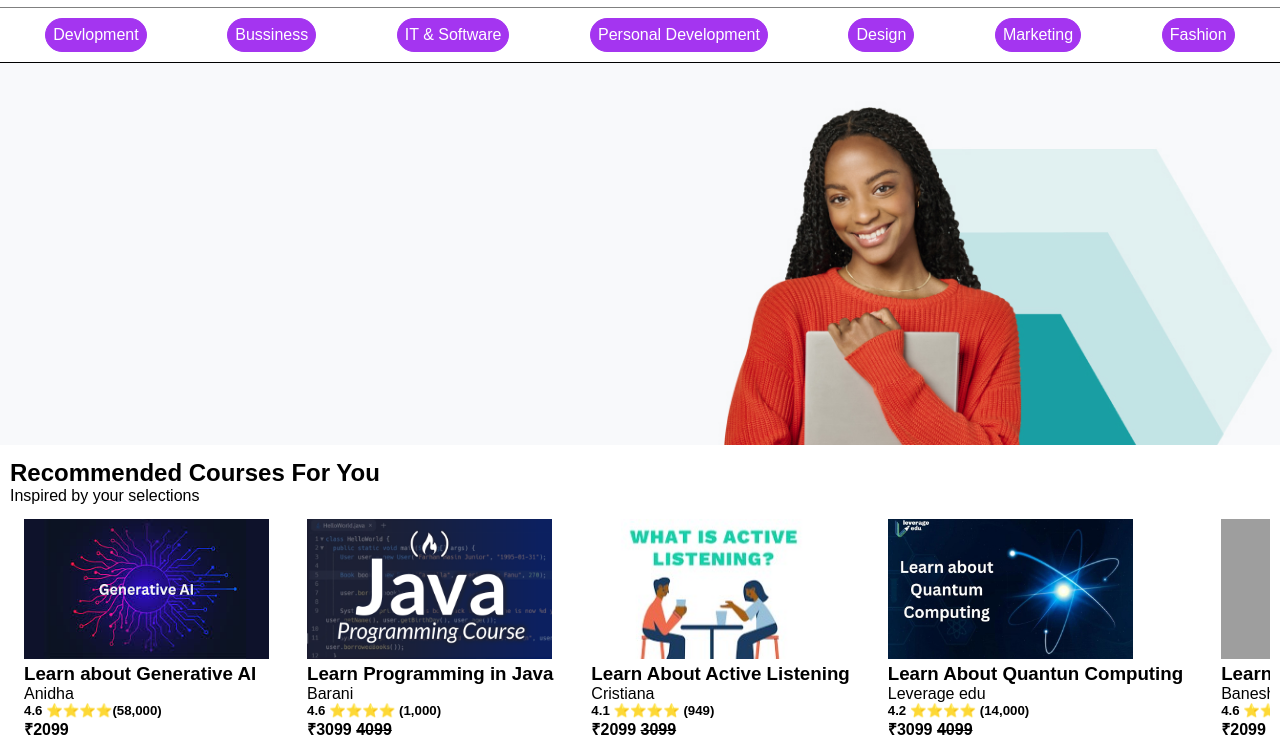
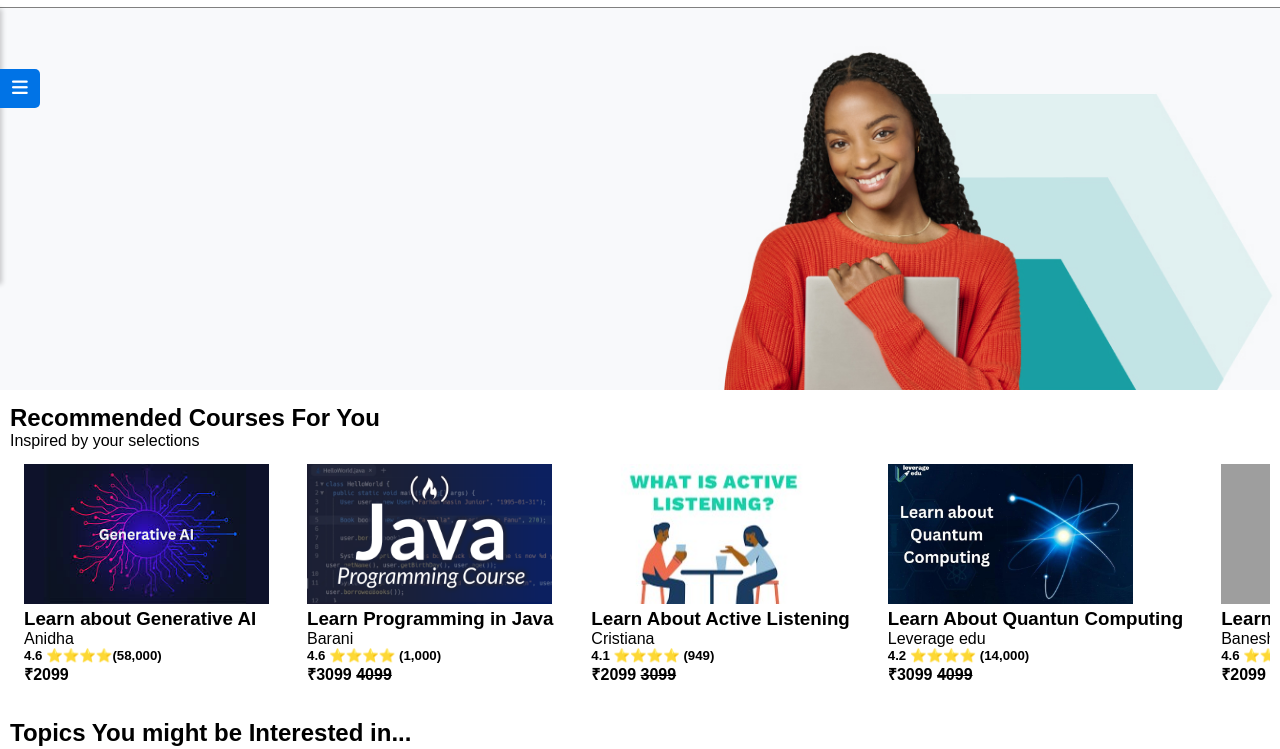
Before and after one commit to Deeksha2595/Udemy-clone, a plain HTML site: page index.html in a window 1280 px wide. Shown: the part 51-800 px from the top of the page. Drawn offline with Linux system fonts and the light colour scheme; grey boxes are pictures that could not be loaded; a web font is replaced by a local one.

Commit message:
Modifies Categories UI

```diff
--- a/index.html
+++ b/index.html
@@ -12,7 +12,6 @@
         integrity="sha512-SnH5WK+bZxgPHs44uWIX+LLJAJ9/2PkPKZ5QiAj6Ta86w+fsb2TkcmfRyVX3pBnMFcV7oQPJkl9QevSCWr3W6A=="
         crossorigin="anonymous" referrerpolicy="no-referrer" />
     <link rel="shortcut icon" type="image" href="https://freelogopng.com/images/all_img/1683006968udemy-icon-png.png" />
-
     <title>Udemy</title>
 </head>
 
@@ -35,16 +34,23 @@
             <i class="fa-regular fa-user"></i>
         </div>
     </div>
+
+    <!-- Side Button -->
+    <div class="side-button" id="toggleBtn">
+        <i class="fa-solid fa-bars"></i>
+    </div>
+
     <!-- Categories Bar -->
-    <div class="categories">
-        <p>Devlopment</p>
-        <p>Bussiness</p>
+    <div class="categories" id="categories">
+        <p>Development</p>
+        <p>Business</p>
         <p>IT & Software</p>
         <p>Personal Development</p>
         <p>Design</p>
         <p>Marketing</p>
         <p>Fashion</p>
     </div>
+
     <!-- Advertisement -->
     <div class="sale-image">
         <img src="./saleimage.jpg" alt="sale-image" width="100%">
@@ -231,7 +237,6 @@
             <h3>Top companies choose Udemy Business to build in-demand career skills.</h3>
             <img src="https://s.udemycdn.com/partner-logos/v4/nasdaq-light.svg" alt="nasdaq">
             <img src="https://s.udemycdn.com/partner-logos/v4/volkswagen-light.svg" alt="volkswagen">
-            <img src="https://s.udemycdn.com/partner-logos/v4/box-light.svg" alt="box">
             <img src="https://s.udemycdn.com/partner-logos/v4/netapp-light.svg" alt="netapp">
             <img src="https://s.udemycdn.com/partner-logos/v4/eventbrite-light.svg" alt="eventbrite">
         </div>
@@ -266,6 +271,15 @@
             <p>&copy; Udemy, Inc.</p>
         </div>
     </div>
+    <script>
+        const toggleBtn = document.getElementById('toggleBtn');
+        const categories = document.getElementById('categories');
+
+        toggleBtn.addEventListener('click', () => {
+            categories.classList.toggle('active');
+        });
+    </script>
+
 </body>
 
 </html>
--- a/style.css
+++ b/style.css
@@ -2,10 +2,45 @@
   margin: 0;
   padding: 0;
 }
+
 body {
   font-family: "Gabarito", sans-serif;
-  min-width: 400px;
+  min-width: 350px;
 }
+
+.categories {
+    position: fixed;
+    top: 60px;
+    left: -220px;
+    width: 200px;
+    background: #f2f2f2;
+    padding: 10px;
+    box-shadow: 2px 0 5px rgba(0,0,0,0.2);
+    transition: left 0.3s ease;
+    z-index: 1000;
+}
+
+.categories.active {
+    left: 0;
+}
+
+/* Side toggle button */
+.side-button {
+    position: fixed;
+    top: 120px;
+    left: 0;
+    background: #0073e6;
+    color: white;
+    padding: 10px 12px;
+    border-radius: 0 5px 5px 0;
+    cursor: pointer;
+    z-index: 1100;
+}
+
+.side-button i {
+    font-size: 18px;
+}
+
 .navbar {
   padding: 10px;
   display: flex;
```
